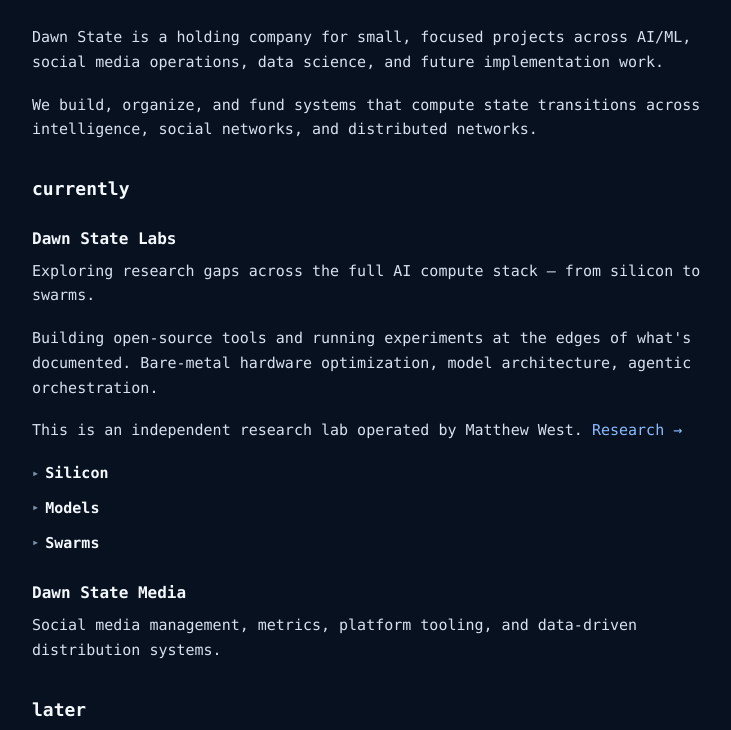
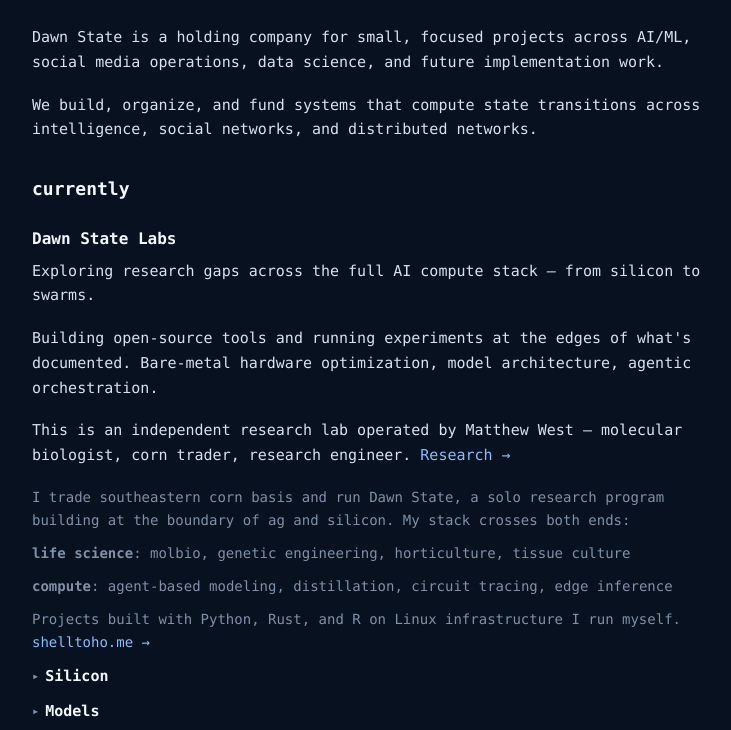
Before and after one commit to Dawn-State/dawn-state.github.io, a plain HTML site: page index.html in a window 1280 px wide. Shown: the part 192-922 px from the top of the page, without its empty margins (268-999 px from the left). Drawn offline with Linux system fonts and the light colour scheme.

Commit message:
Add Matt West bio section and shelltoho.me link

```diff
--- a/index.html
+++ b/index.html
@@ -38,8 +38,27 @@
         </p>
 
         <p>
-            This is an independent research lab operated by Matthew West.
+            This is an independent research lab operated by Matthew West &mdash;
+            molecular biologist, corn trader, research engineer.
             <a href="https://github.com/Dawn-State">Research →</a>
+        </p>
+
+        <p class="bio">
+            I trade southeastern corn basis and run Dawn State, a solo research
+            program building at the boundary of ag and silicon. My stack crosses both ends:
+        </p>
+
+        <p class="bio">
+            <strong>life science</strong>: molbio, genetic engineering, horticulture, tissue culture
+        </p>
+
+        <p class="bio">
+            <strong>compute</strong>: agent-based modeling, distillation, circuit tracing, edge inference
+        </p>
+
+        <p class="bio">
+            Projects built with Python, Rust, and R on Linux infrastructure I run myself.
+            <a href="https://shelltoho.me">shelltoho.me →</a>
         </p>
 
         <details>
@@ -87,6 +106,7 @@
 
         <p class="links">
             <span>github/<a href="https://github.com/matty-west">matty-west</a></span>
+            <a href="https://shelltoho.me">shelltoho.me</a>
             <a href="https://www.linkedin.com/in/matt-e-west/">linkedin</a>
             <a href="https://github.com/Dawn-State">Dawn State</a>
         </p>
--- a/styles.css
+++ b/styles.css
@@ -95,6 +95,17 @@
     margin: 6px 0 0 18px;
 }
 
+.bio {
+    color: var(--muted);
+    font-size: 14px;
+    margin-bottom: 10px;
+}
+
+.bio strong {
+    color: var(--muted);
+    font-size: 14px;
+}
+
 p {
     margin-bottom: 18px;
 }
```
